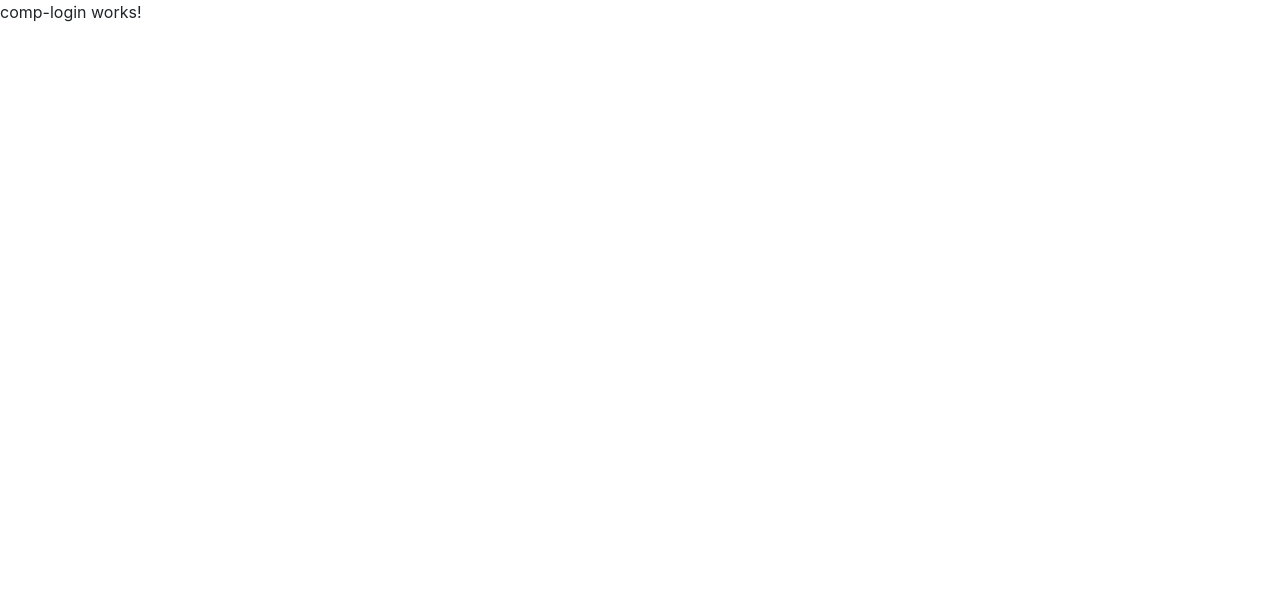
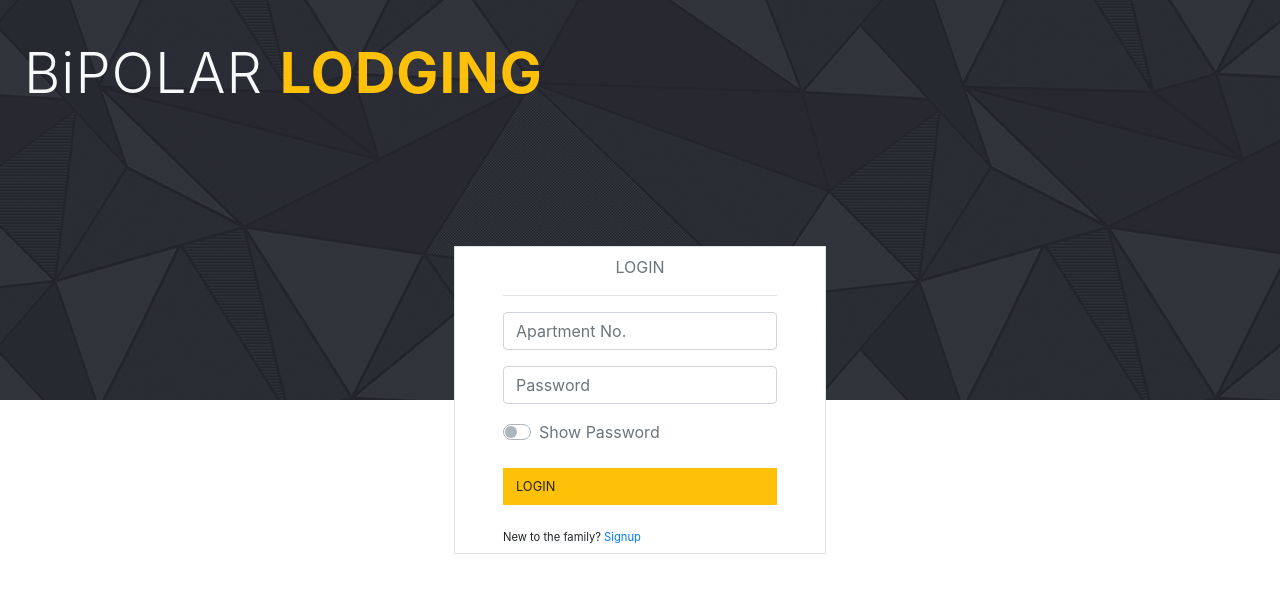
Before and after one commit to rishabh091/bipolar-angular, an Angular app: page / in a window 1280 px wide. Shown: the top 592 px of the page. Built offline with nearby package versions, Linux system fonts and the light colour scheme.

Commit message:
login front completed

```diff
--- a/src/app/comp-login/comp-login.component.css
+++ b/src/app/comp-login/comp-login.component.css
@@ -0,0 +1,33 @@
+.head {
+    height: 50vh;
+    font-size: 3rem;
+    width: 100%;
+    line-break: strict;
+    z-index: -1;
+}
+
+.heading {
+    letter-spacing: 1px;
+}
+
+.login-div {
+    width: fit-content;
+    height: fit-content;
+}
+
+.height-100 {
+    height: 100vh;
+    display: flex;
+    justify-content: center;
+    align-items: center;
+}
+
+.login {
+    width: 100%;
+    font-size: 0.8rem;
+    text-align: left;
+}
+
+.font-small {
+    font-size: 0.7rem;
+}
--- a/src/app/comp-login/comp-login.component.html
+++ b/src/app/comp-login/comp-login.component.html
@@ -1 +1,25 @@
-<p>comp-login works!</p>
+<!--pattern-->
+<div class="head bg-pattern text-light position-absolute">
+  <h1 class="display-4 heading p-4 mt-3">BiPOLAR <span class="font-weight-bold text-warning text-uppercase">lodging</span>
+  </h1>
+</div>
+
+<div class="container-fluid height-100">
+  <!--login-->
+  <div class="border login-div pl-5 pr-5 pt-2 pb-2 bg-white">
+    <div class="text-center text-muted text-uppercase">login</div>
+    <hr>
+
+    <div class="form-group">
+      <input type="text" class="form-control mb-3" placeholder="Apartment No.">
+      <input type="password" class="form-control" placeholder="Password">
+    </div>
+    <div class="custom-control custom-switch">
+      <input type="checkbox" class="custom-control-input" id="switch1">
+      <label class="custom-control-label text-muted" for="switch1">Show Password</label>
+    </div>
+
+    <button type="button" class="btn btn-warning pb-2 pt-2 mt-4 mb-4 rounded-0 login">LOGIN</button>
+    <div class="font-small">New to the family? <a href="/signup">Signup</a></div>
+  </div>
+</div>
--- a/src/styles.css
+++ b/src/styles.css
@@ -4,3 +4,14 @@
     margin: 0px;
     box-sizing: border-box;
 }
+
+.bg-pattern {
+    background: url('../src/assets/pattern/shattered-island.gif');
+    background-repeat: repeat;
+    background-position: center;
+}
+
+.container, .container-fluid {
+    padding: 0px;
+    margin: 0px;
+}
```
